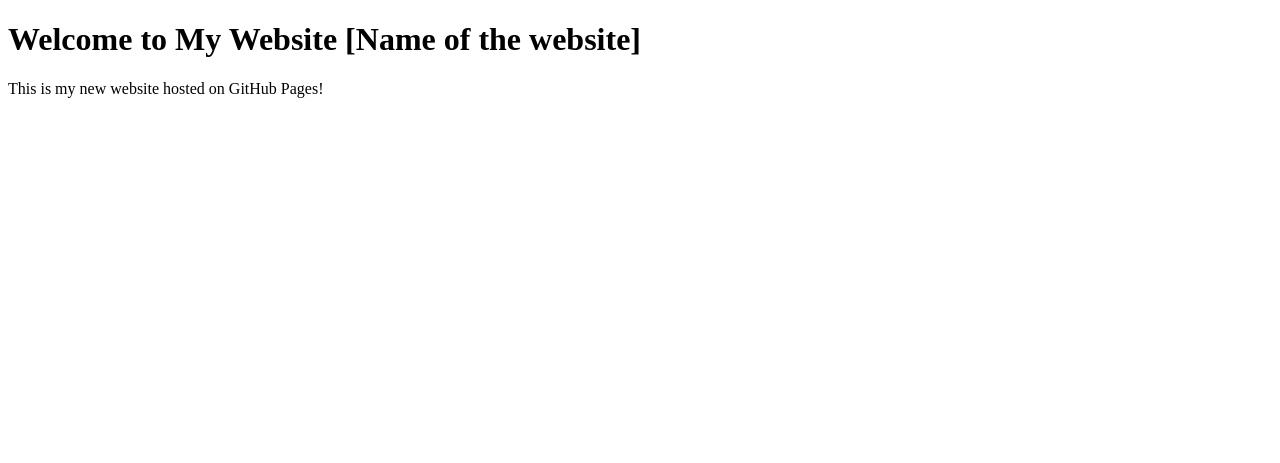
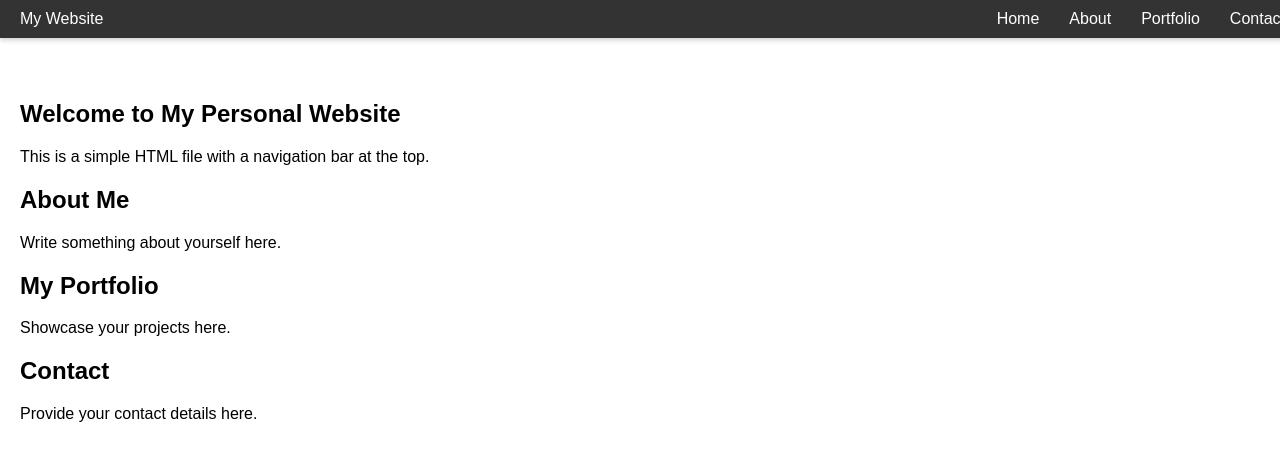
Before and after one commit to reno-ogden/reno-ogden.github.io, a plain HTML site: page index.html in a window 1280 px wide. Drawn offline with Linux system fonts and the light colour scheme.

Commit message:
index.html

```diff
--- a/index.html
+++ b/index.html
@@ -1,29 +1,87 @@
-<!DOCTYPE HTML>
+<!DOCTYPE html>
+<html lang="en">
+<head>
+    <meta charset="UTF-8">
+    <meta name="viewport" content="width=device-width, initial-scale=1.0">
+    <title>My Personal Website</title>
+    <style>
+        body {
+            margin: 0;
+            font-family: Arial, sans-serif;
+        }
 
-<html lang=”en”>
+        nav {
+            background-color: #333;
+            color: white;
+            padding: 10px 20px;
+            position: fixed;
+            top: 0;
+            width: 100%;
+            display: flex;
+            justify-content: space-between;
+            align-items: center;
+            box-shadow: 0 2px 5px rgba(0, 0, 0, 0.2);
+            z-index: 1000;
+        }
 
-  <head>
+        nav ul {
+            list-style-type: none;
+            margin: 0;
+            padding: 0;
+            display: flex;
+        }
 
-    <meta charset=”UTF-8″>
+        nav ul li {
+            margin: 0 15px;
+        }
 
-    <meta name=”viewport” content=”width=device-width, initial-scale=1.0″>
+        nav ul li a {
+            color: white;
+            text-decoration: none;
+            transition: color 0.3s;
+        }
 
-    <meta http-equiv=”X-UA-Compatible” content=”ie=edge”>
+        nav ul li a:hover {
+            color: #00bcd4;
+        }
 
-    <title>My Website [Name of the website]</title>
+        .content {
+            margin-top: 60px;
+            padding: 20px;
+        }
+    </style>
+</head>
+<body>
+    <nav>
+        <div class="logo">My Website</div>
+        <ul>
+            <li><a href="#home">Home</a></li>
+            <li><a href="#about">About</a></li>
+            <li><a href="#portfolio">Portfolio</a></li>
+            <li><a href="#contact">Contact</a></li>
+        </ul>
+    </nav>
 
-  </head>
+    <div class="content">
+        <section id="home">
+            <h1>Welcome to My Personal Website</h1>
+            <p>This is a simple HTML file with a navigation bar at the top.</p>
+        </section>
 
-  <body>
+        <section id="about">
+            <h2>About Me</h2>
+            <p>Write something about yourself here.</p>
+        </section>
 
-    <main>
+        <section id="portfolio">
+            <h2>My Portfolio</h2>
+            <p>Showcase your projects here.</p>
+        </section>
 
-        <h1>Welcome to My Website [Name of the website]</h1>
-
-        <p>This is my new website hosted on GitHub Pages!</p>
-
-    </main>
-
-  </body>
-
+        <section id="contact">
+            <h2>Contact</h2>
+            <p>Provide your contact details here.</p>
+        </section>
+    </div>
+</body>
 </html>
```
